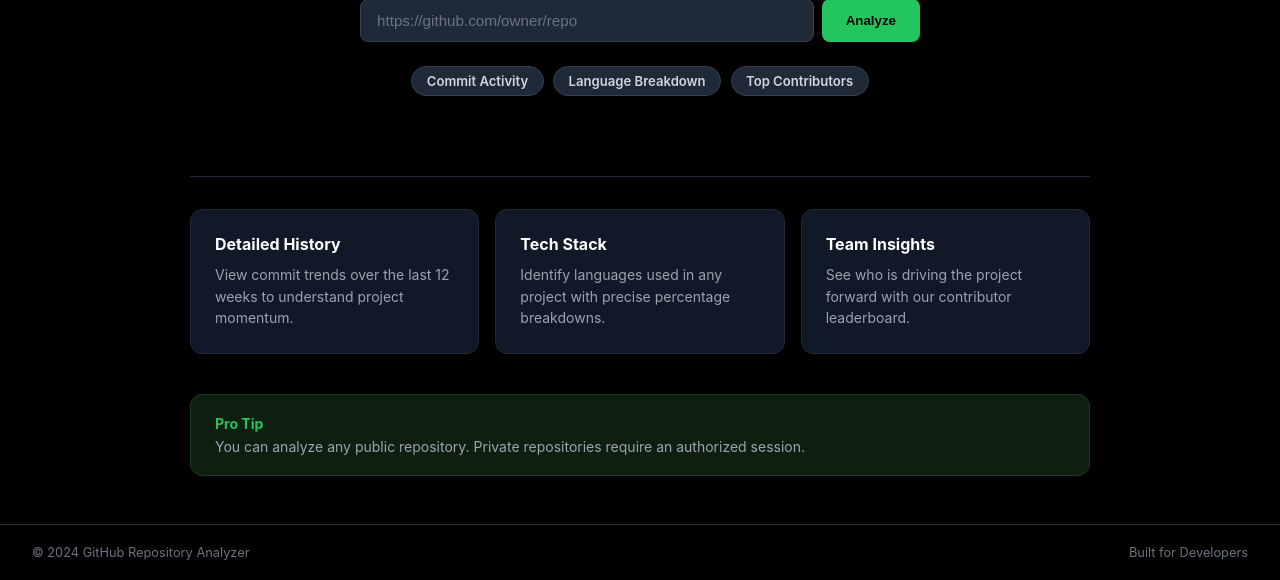
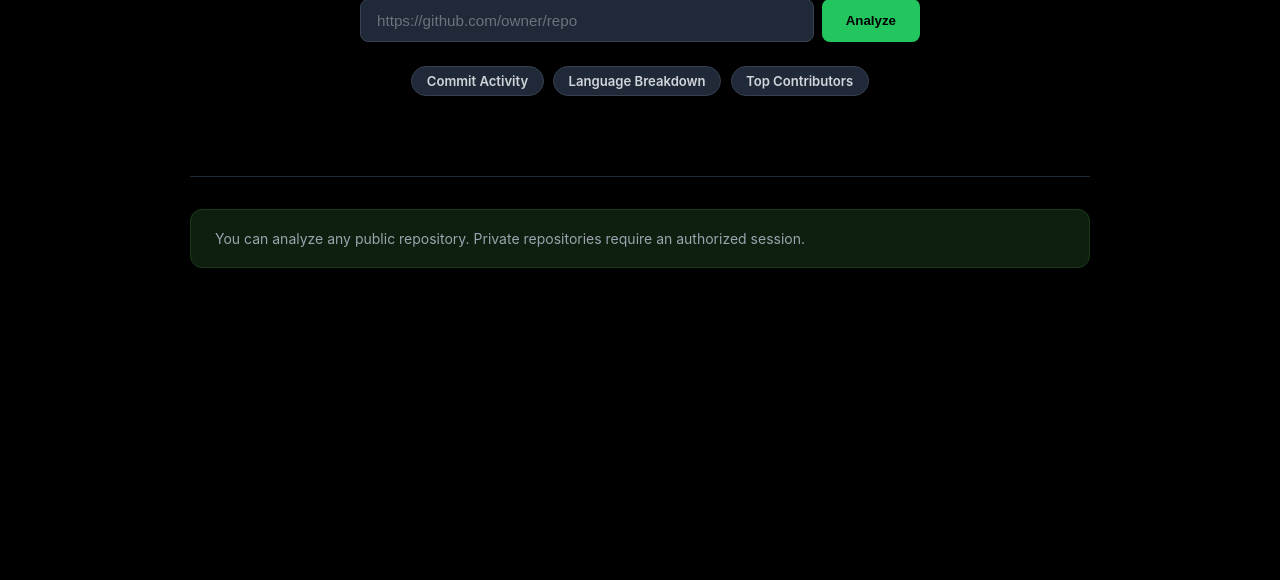
Before and after one commit to ganeshpanda432-svg/github_analyser, a Django app: template analyzer/templates/analyzer/home.html in a window 1280 px wide. Shown: the part 249-829 px from the top of the page. After the commit the page ends 517 px from the top, so only its background shows below. Run offline with Django 4.2, Linux system fonts and the light colour scheme; the template is opened without the code that fills it, so the values that code supplies are empty.

Commit message:
update keys and resolved url errors

```diff
--- a/analyzer/static/analyzer/css/style.css
+++ b/analyzer/static/analyzer/css/style.css
@@ -161,7 +161,7 @@ a { color: inherit; text-decoration: none; }
 }
 
 
-   RESULTS PAGE
+   /* RESULTS PAGE */
 
 .results-page {
   max-width: 900px;
--- a/analyzer/templates/analyzer/base.html
+++ b/analyzer/templates/analyzer/base.html
@@ -17,10 +17,5 @@
     {% block content %}{% endblock %}
   </main>
 
-  <footer class="footer">
-    <span>© 2024 GitHub Repository Analyzer</span>
-    <span>Built for Developers</span>
-  </footer>
-
 </body>
 </html>
--- a/analyzer/templates/analyzer/home.html
+++ b/analyzer/templates/analyzer/home.html
@@ -24,26 +24,8 @@
 
 <hr class="divider" />
 
-<section class="cards-section">
-  <div class="cards">
-    <div class="card">
-      <h3>Detailed History</h3>
-      <p>View commit trends over the last 12 weeks to understand project momentum.</p>
-    </div>
-    <div class="card">
-      <h3>Tech Stack</h3>
-      <p>Identify languages used in any project with precise percentage breakdowns.</p>
-    </div>
-    <div class="card">
-      <h3>Team Insights</h3>
-      <p>See who is driving the project forward with our contributor leaderboard.</p>
-    </div>
-  </div>
-</section>
-
 <section class="protip-section">
   <div class="protip">
-    <span class="protip-label">Pro Tip</span>
     <p>You can analyze any public repository. Private repositories require an authorized session.</p>
   </div>
 </section>
--- a/github_analyzer/settings.py
+++ b/github_analyzer/settings.py
@@ -7,7 +7,7 @@ BASE_DIR = Path(__file__).resolve().parent.parent
 SECRET_KEY = 'django-insecure-change-this-key-before-production'
 
 
-DEBUG = False
+DEBUG = True
 
 ALLOWED_HOSTS = ['*']
 
```
Also changed, not shown: analyzer/views.py (+12 -14 lines).
